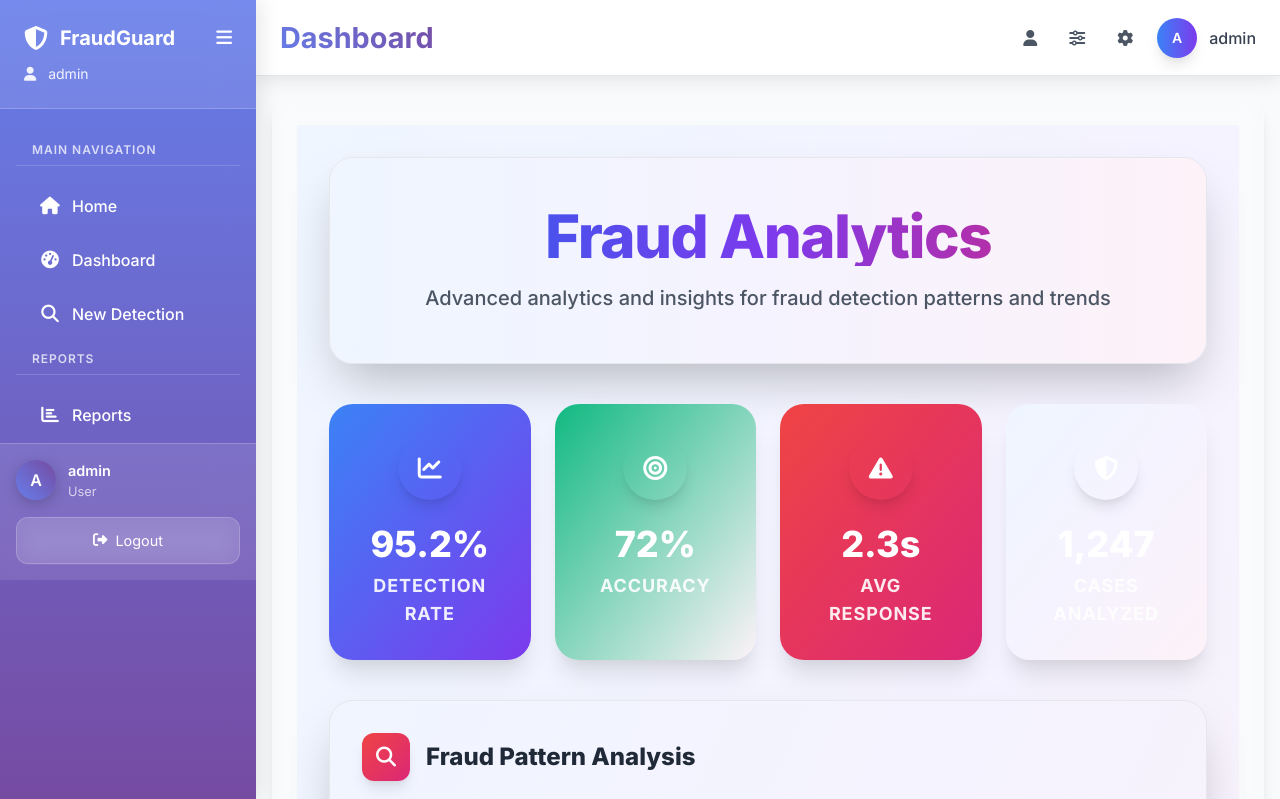
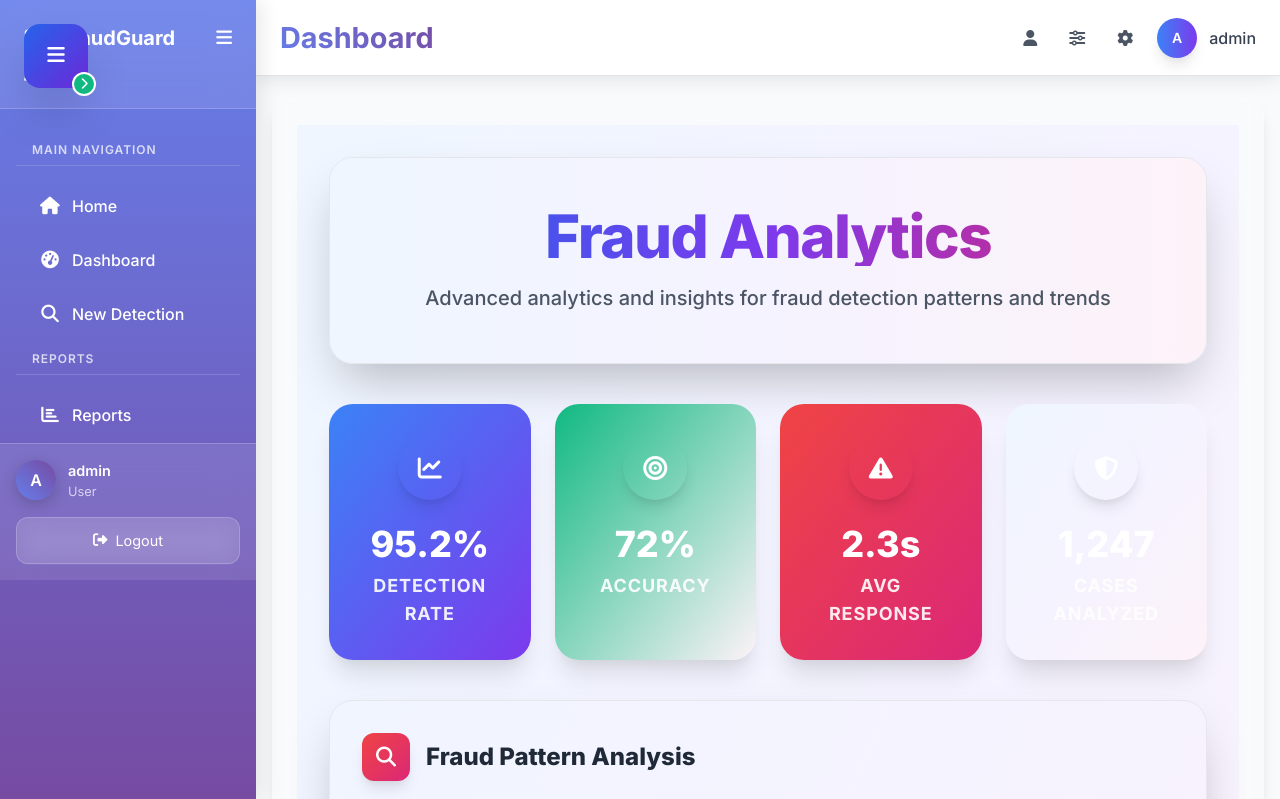
Before and after one commit to abdikafi1/thisis_project, a Django app: page /analytics/ in a window 1280 px wide. Shown: the top 799 px of the page. Run offline with Django 5.2, Linux system fonts and the light colour scheme; a user stored in the database is signed in; data comes from the database, SQL or seed files in the repository; parts of the project's set-up code (start-up, migrations or seed data) failed here and were passed over.

Commit message:
sidebar ui

```diff
--- a/landing/templates/landing/admin/simple_admin_dashboard.html
+++ b/landing/templates/landing/admin/simple_admin_dashboard.html
@@ -113,10 +113,7 @@
                     <i class="fas fa-list-alt mr-3"></i>
                     <span>Activity Logs</span>
                 </a>
-                <a href="{% url 'admin_system_settings' %}" class="flex items-center w-full p-3 bg-purple-50 hover:bg-purple-100 rounded-lg transition-colors text-purple-700">
-                    <i class="fas fa-settings mr-3"></i>
-                    <span>System Settings</span>
-                </a>
+
             </div>
         </div>
 
--- a/landing/templates/landing/base_with_sidebar.html
+++ b/landing/templates/landing/base_with_sidebar.html
@@ -386,9 +386,25 @@
     </div>
 
     <!-- Floating Toggle Button (appears when sidebar is hidden) -->
-    <button id="floating-toggle" class="fixed top-4 left-4 z-50 w-12 h-12 bg-gray-900 text-white rounded-lg shadow-lg hover:bg-gray-800 transition-all duration-300 opacity-0 pointer-events-none">
-        <i class="fas fa-bars"></i>
+    <button id="floating-toggle" class="fixed top-6 left-6 z-50 w-16 h-16 bg-gradient-to-br from-blue-600 to-purple-700 text-white rounded-2xl shadow-2xl hover:shadow-3xl hover:scale-110 transition-all duration-300 opacity-0 pointer-events-none group">
+        <i class="fas fa-bars text-xl group-hover:rotate-180 transition-transform duration-300"></i>
+        <div class="absolute -bottom-2 -right-2 w-6 h-6 bg-green-500 rounded-full border-2 border-white flex items-center justify-center">
+            <i class="fas fa-chevron-right text-white text-xs"></i>
+        </div>
     </button>
+
+    <!-- Dashboard Space Indicator (shows when sidebar is hidden) -->
+    <div id="dashboard-space-indicator" class="fixed top-24 left-6 z-40 bg-white/90 backdrop-blur-sm rounded-xl px-4 py-3 shadow-lg border border-gray-200 opacity-0 pointer-events-none transition-all duration-300">
+        <div class="flex items-center space-x-3">
+            <div class="w-8 h-8 bg-gradient-to-br from-blue-500 to-purple-600 rounded-lg flex items-center justify-center">
+                <i class="fas fa-tachometer-alt text-white text-sm"></i>
+            </div>
+            <div>
+                <p class="text-sm font-semibold text-gray-900">Dashboard Space</p>
+                <p class="text-xs text-gray-500">Click menu to access sidebar</p>
+            </div>
+        </div>
+    </div>
 
     <script>
         // Sidebar toggle functionality
@@ -397,25 +413,34 @@
         const sidebarToggle = document.getElementById('sidebar-toggle');
         const mobileMenuToggle = document.getElementById('mobile-menu-toggle');
         const floatingToggle = document.getElementById('floating-toggle');
+        const dashboardSpaceIndicator = document.getElementById('dashboard-space-indicator');
 
         function updateToggleVisibility() {
             const isCollapsed = sidebar.classList.contains('collapsed');
 
             if (isCollapsed) {
-                // Sidebar is hidden - show floating toggle, hide sidebar toggle
+                // Sidebar is hidden - show floating toggle and space indicator, hide sidebar toggle
                 if (floatingToggle) {
                     floatingToggle.classList.remove('opacity-0', 'pointer-events-none');
                     floatingToggle.classList.add('opacity-100');
+                }
+                if (dashboardSpaceIndicator) {
+                    dashboardSpaceIndicator.classList.remove('opacity-0', 'pointer-events-none');
+                    dashboardSpaceIndicator.classList.add('opacity-100');
                 }
                 if (sidebarToggle) {
                     sidebarToggle.classList.add('opacity-0', 'pointer-events-none');
                     sidebarToggle.classList.remove('opacity-100');
                 }
             } else {
-                // Sidebar is visible - hide floating toggle, show sidebar toggle
+                // Sidebar is visible - hide floating toggle and space indicator, show sidebar toggle
                 if (floatingToggle) {
                     floatingToggle.classList.add('opacity-0', 'pointer-events-none');
                     floatingToggle.classList.remove('opacity-100');
+                }
+                if (dashboardSpaceIndicator) {
+                    dashboardSpaceIndicator.classList.add('opacity-0', 'pointer-events-none');
+                    dashboardSpaceIndicator.classList.remove('opacity-100');
                 }
                 if (sidebarToggle) {
                     sidebarToggle.classList.remove('opacity-0', 'pointer-events-none');
```
Also changed, not shown: landing/templates/landing/admin/base.html (+1 -11 lines).
